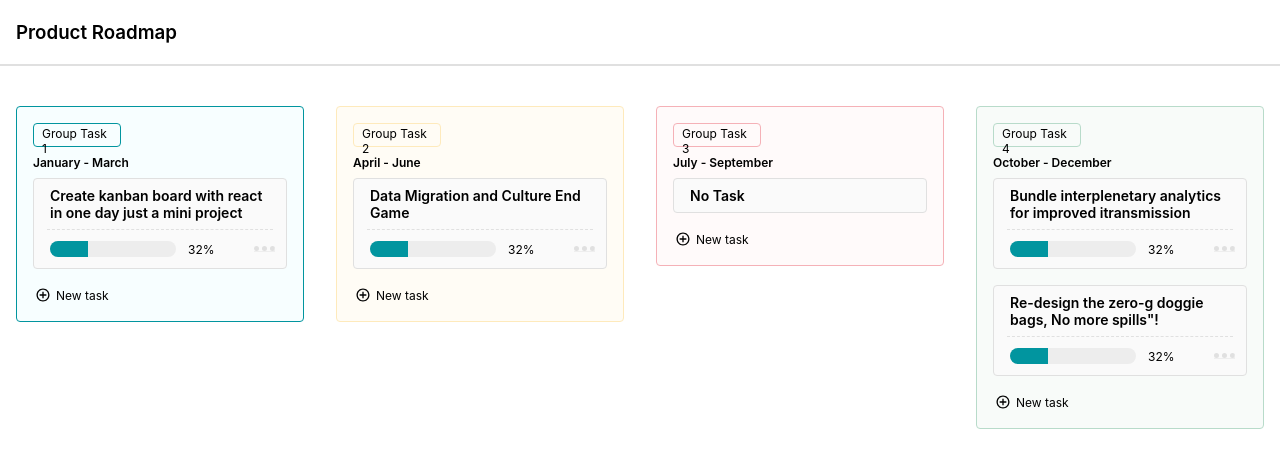
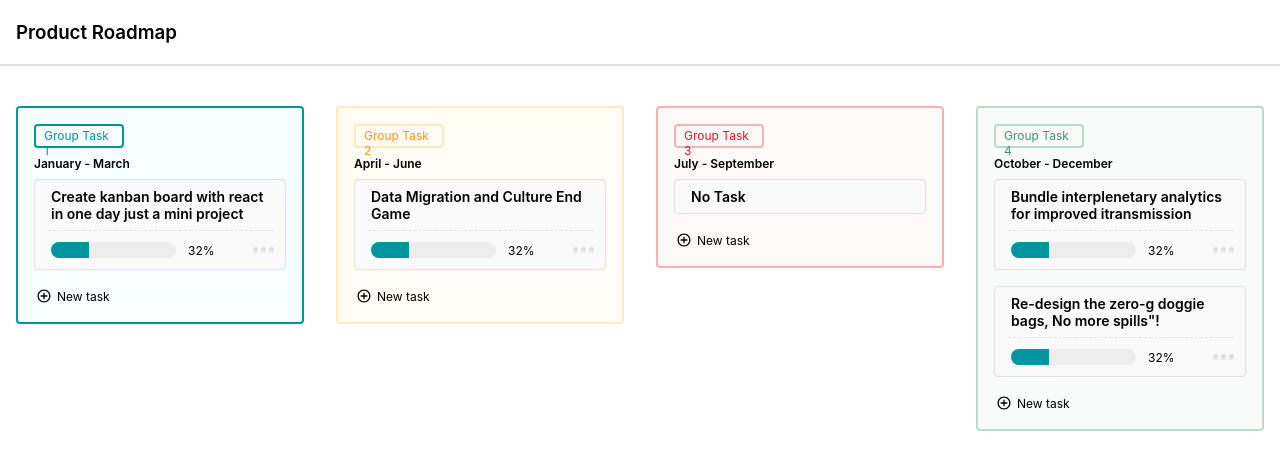
Before and after one commit to suryaajis/kanban-react, a React (Create React App) app in the folder client/: page / in a window 1280 px wide. Shown: the top 470 px of the page. Built offline with nearby package versions, Linux system fonts and the light colour scheme.

Commit message:
repair text group color

```diff
--- a/client/src/components/GroupTask/GroupTask.css
+++ b/client/src/components/GroupTask/GroupTask.css
@@ -8,30 +8,30 @@
 
 .task-1 {
   border-radius: 4px;
-  border: 1px solid #01959f;
+  border: 2px solid #01959f;
   background-color: #f7feff;
 }
 
 .task-2 {
   border-radius: 4px;
-  border: 1px solid #feeabc;
+  border: 2px solid #feeabc;
   background-color: #fffcf5;
 }
 
 .task-3 {
   border-radius: 4px;
-  border: 1px solid #f5b1b7;
+  border: 2px solid #f5b1b7;
   background-color: #fffafa;
 }
 
 .task-4 {
   border-radius: 4px;
-  border: 1px solid #b8dbca;
+  border: 2px solid #b8dbca;
   background-color: #f8fbf9;
 }
 
 .badge {
-  width: 88px;
+  width: 90px;
   height: 24px;
   box-sizing: border-box;
 }
@@ -40,6 +40,22 @@
   font-weight: 400;
   font-size: 12px;
   margin: 2px 8px;
+}
+
+.text-1 {
+  color: #01959F;
+}
+
+.text-2 {
+  color: #FA9810;
+}
+
+.text-3 {
+  color: #E11428;
+}
+
+.text-4 {
+  color: #43936C;
 }
 
 .month {
@@ -68,7 +84,7 @@
 }
 
 .body input {
-  border: 1px solid #E0E0E0;
+  border: 2px solid #E0E0E0;
   border-radius: 4px;
   background-color: white;
   padding: 8px 16px;
@@ -105,7 +121,7 @@ label input {
 .modal-btn {
   background-color: white;
   height: 32px;
-  border: 1px solid #E0E0E0;
+  border: 2px solid #E0E0E0;
   border-radius: 4px;
   padding: 4px 16px;
   font-size: 12px;
--- a/client/src/components/GroupTask/GroupTask.js
+++ b/client/src/components/GroupTask/GroupTask.js
@@ -14,13 +14,13 @@ export const GroupTask = (props) => {
   };
 
   const handleClose = () => {
-    setShowModal(false)
-  }
+    setShowModal(false);
+  };
 
   return (
     <div className={`group-container ${"task-" + id}`}>
       <div className={`badge ${"task-" + id}`}>
-        <p className="badge-text">Group Task {id}</p>
+        <p className={`badge-text ${"text-" + id}`}>Group Task {id}</p>
       </div>
       <p className="month">{months}</p>
       {props.children}
@@ -42,7 +42,9 @@ export const GroupTask = (props) => {
           </form>
         </div>
         <div className="foot">
-          <button className="modal-btn" onClick={handleClose}>Cancel</button>
+          <button className="modal-btn" onClick={handleClose}>
+            Cancel
+          </button>
           <button className="modal-btn success-btn">Save Task</button>
         </div>
       </Modal>
```
